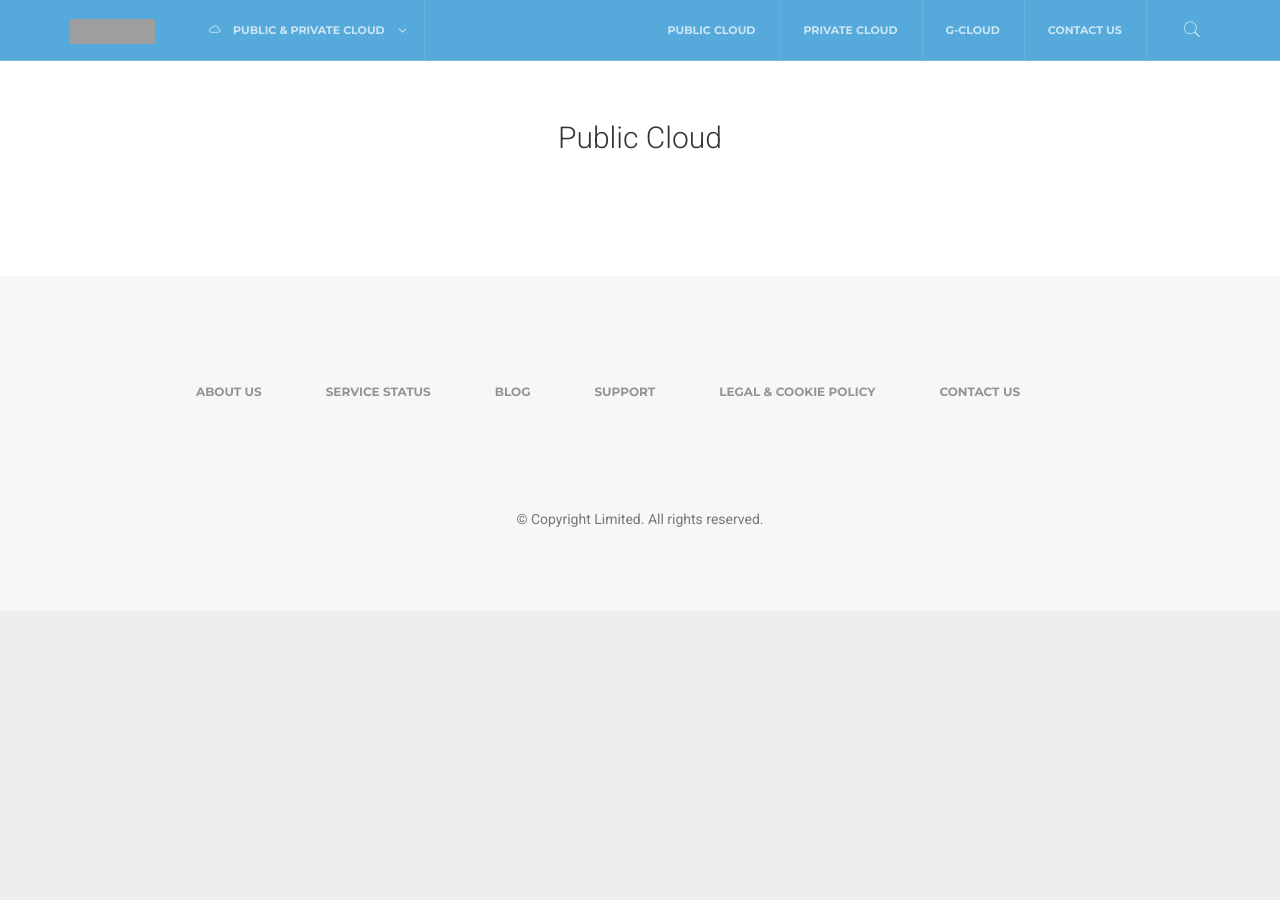
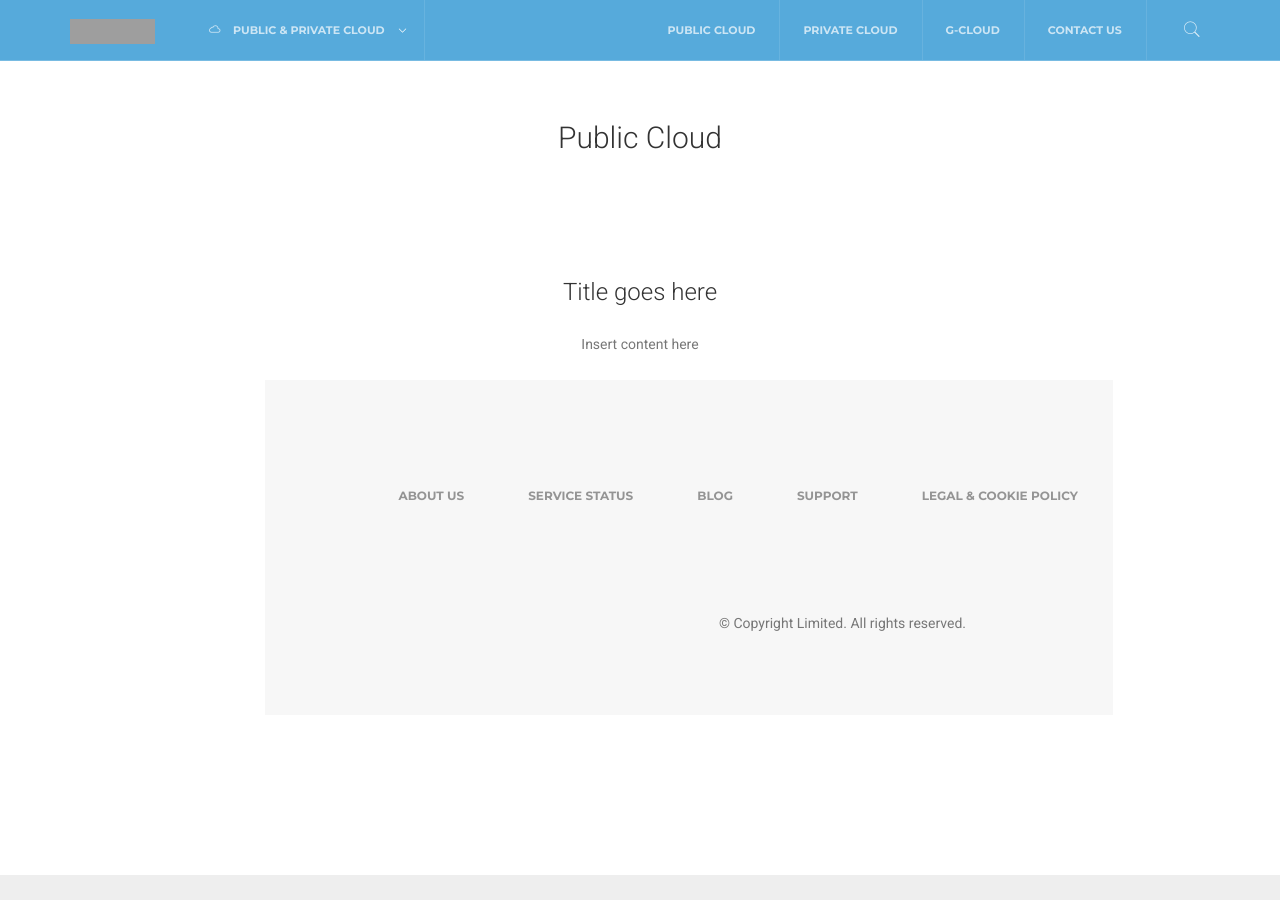
Before and after one commit to niksimms/coreix.github.io, a Jekyll site: the page built from cloud/public-cloud/index.html, in a window 1280 px wide. Built offline with Jekyll 4.4.1, drawn with Linux system fonts in a browser that asks for light colours; grey boxes are pictures that could not be loaded.

Commit message:
Update index.html

```diff
--- a/cloud/public-cloud/index.html
+++ b/cloud/public-cloud/index.html
@@ -4,3 +4,10 @@ title: Public Cloud - Coreix
 ---
 
 {% include title.html title="Public Cloud" variable-param=page.variable %}
+
+{% include article/start.html %}
+
+  <h4>Title goes here</h4>
+  <p>Insert content here</p>
+
+{% include article/start.html %}
```
